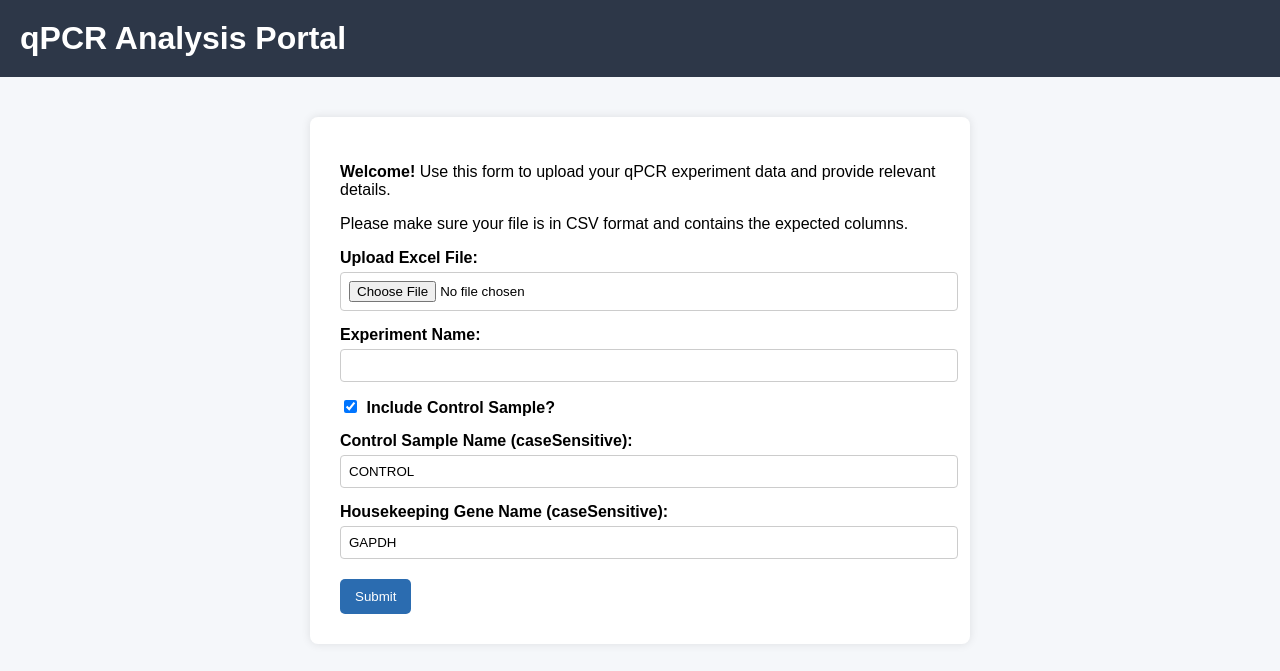
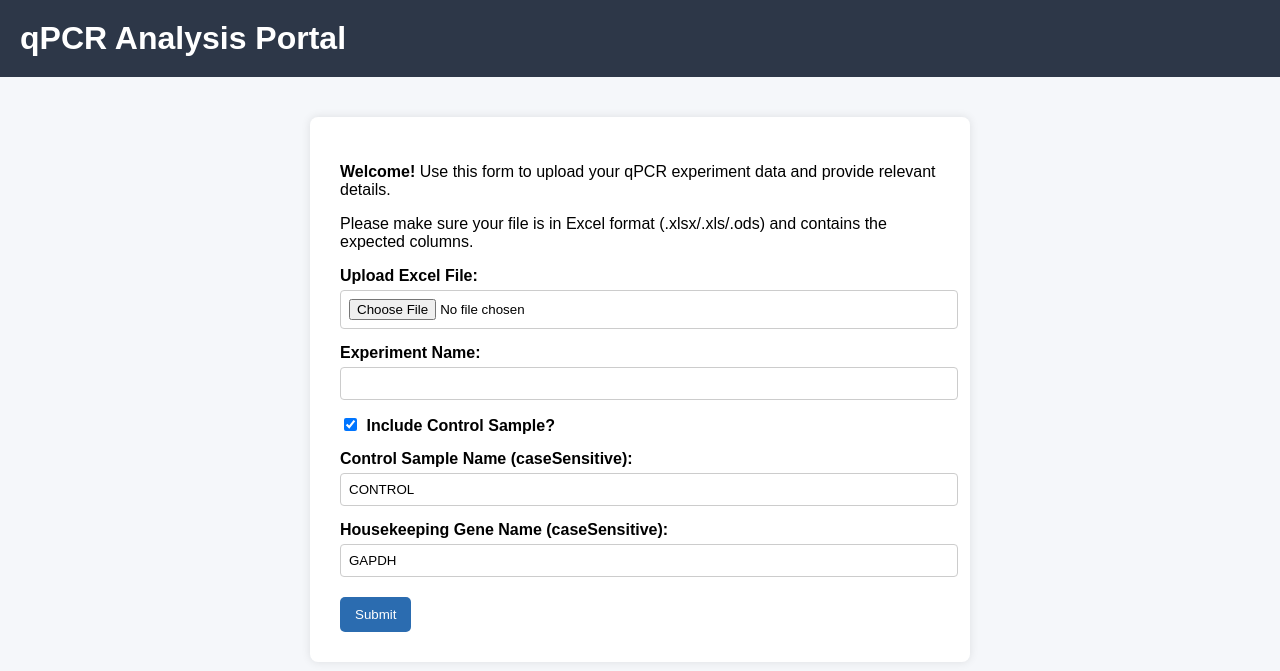
Before and after one commit to soni-ratnesh/qPCRAnalysis, a FastAPI app: page / in a window 1280 px wide. Shown: the top 671 px of the page. Run offline with FastAPI, Linux system fonts and the light colour scheme.

Commit message:
Update index.html

```diff
--- a/app/templates/index.html
+++ b/app/templates/index.html
@@ -73,7 +73,7 @@
 
   <div class="container">
     <p><strong>Welcome!</strong> Use this form to upload your qPCR experiment data and provide relevant details.</p>
-    <p>Please make sure your file is in CSV format and contains the expected columns.</p>
+    <p>Please make sure your file is in Excel format (.xlsx/.xls/.ods) and contains the expected columns.</p>
 
     <form action="/submit" method="post" enctype="multipart/form-data">
 
```
